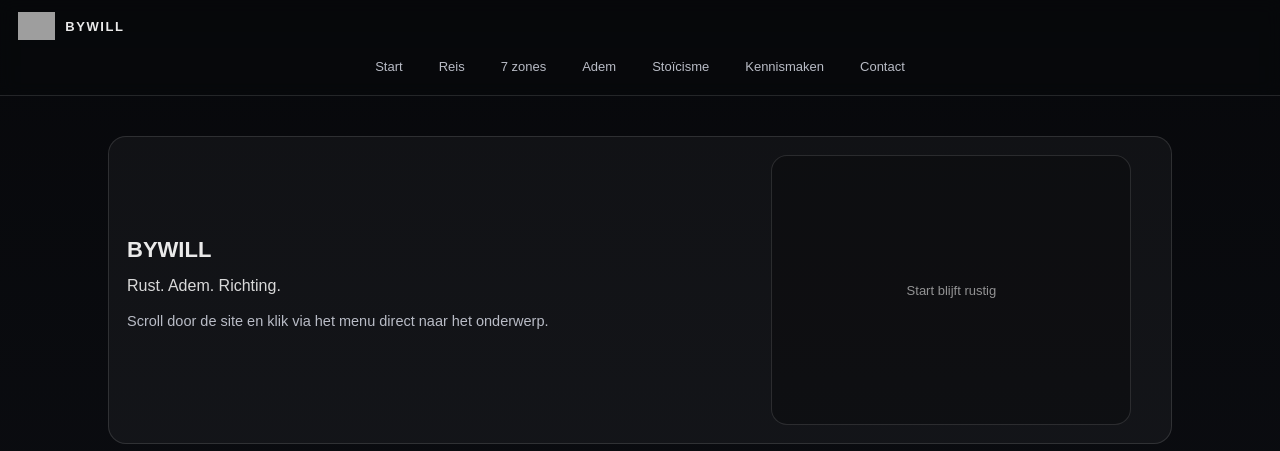
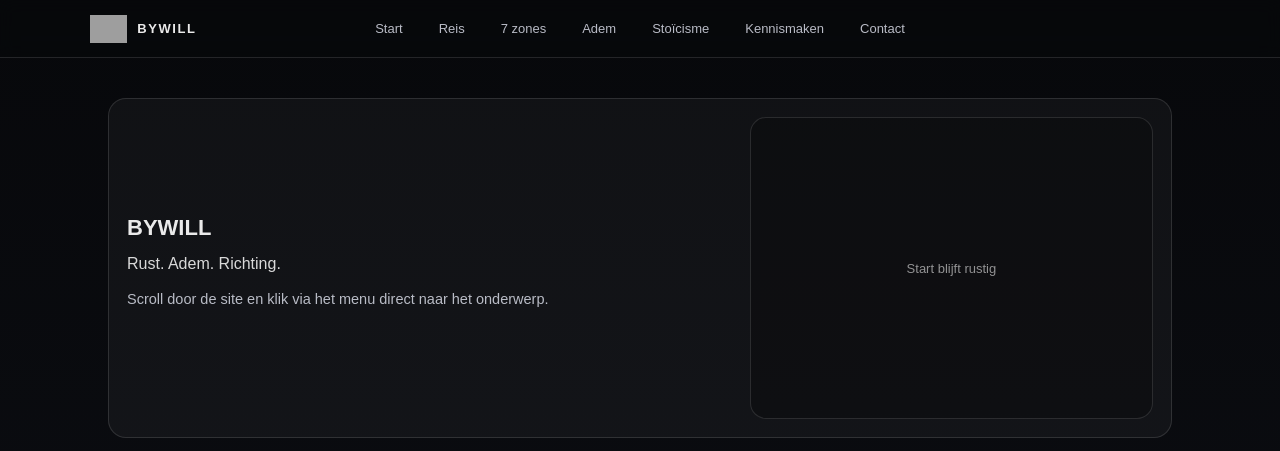
Before and after one commit to willvendel-source/BYWILL2, a Jekyll site: the page built from index.html, in a window 1280 px wide and 1400 px high. Shown: the top 451 px of the window. Built offline with Jekyll 4.4.1, drawn with Linux system fonts in a browser that asks for light colours; grey boxes are pictures that could not be loaded.

Commit message:
Replace full style.css
Refactor CSS styles for header, navigation, and sections.

```diff
--- a/assets/style.css
+++ b/assets/style.css
@@ -2,14 +2,17 @@
   --bg0:#07080b;
   --bg1:#0f1117;
   --bg2:#171a24;
+
   --fg:#eaeaea;
   --muted:#b9bcc6;
+
   --card:rgba(255,255,255,.04);
   --line:rgba(255,255,255,.12);
 }
 
 *{box-sizing:border-box}
 html{scroll-behavior:smooth}
+
 body{
   margin:0;
   font-family: Arial, sans-serif;
@@ -17,13 +20,14 @@ body{
   background: linear-gradient(180deg, var(--bg0) 0%, var(--bg1) 45%, var(--bg2) 100%);
 }
 
+/* main container */
 .site-main{
   max-width: 1100px;
   margin: 0 auto;
   padding: 26px 18px 70px;
 }
 
-/* topbar */
+/* header */
 .site-header{
   position: sticky;
   top: 0;
@@ -34,7 +38,18 @@ body{
   padding: 12px 18px;
 }
 
-.site-header .brand{
+.header-inner{
+  max-width: 1100px;
+  margin: 0 auto;
+  display: grid;
+  grid-template-columns: 1fr auto 1fr;
+  align-items: center;
+  gap: 14px;
+}
+
+/* brand left */
+.brand{
+  justify-self: start;
   display:flex;
   align-items:center;
   gap:10px;
@@ -42,24 +57,25 @@ body{
   color:var(--fg);
 }
 
-.site-header .brand-logo{
-  height: 28px;
-  width: auto;
+.brand-logo{
+  height:28px;
+  width:auto;
   display:block;
 }
 
-.site-header .brand-text{
-  font-weight: 700;
-  letter-spacing: .12em;
-  font-size: 13px;
+.brand-text{
+  font-weight:700;
+  letter-spacing:.12em;
+  font-size:13px;
 }
 
+/* nav center */
 .site-nav{
+  justify-self: center;
   display:flex;
   justify-content:center;
   gap: 14px;
   flex-wrap: wrap;
-  margin-top: 10px;
 }
 
 .site-nav a{
@@ -77,26 +93,9 @@ body{
   background: rgba(255,255,255,.04);
 }
 
-/* hero */
-.hero{
-  display:flex;
-  justify-content:center;
-  margin: 18px 0 26px;
-}
-
-.hero-card{
-  width: 100%;
-  max-width: 520px;
-  background: var(--card);
-  border: 1px solid var(--line);
-  border-radius: 18px;
-  overflow:hidden;
-}
-
-.hero-card img{
-  width:100%;
-  height:auto;
-  display:block;
+/* spacer right */
+.header-spacer{
+  justify-self: end;
 }
 
 /* sections */
@@ -115,10 +114,14 @@ body{
   align-items: center;
 }
 
+.section-text h1,
 .section-text h2{
   margin: 0 0 10px;
-  font-size: 22px;
+  font-weight:700;
 }
+
+.section-text h1{font-size: 26px}
+.section-text h2{font-size: 22px}
 
 .section-text .lead{
   margin: 0 0 12px;
@@ -140,9 +143,10 @@ body{
   align-items:center;
 }
 
+/* placeholder frame for images */
 .media-frame{
   width: 100%;
-  max-width: 360px;
+  max-width: 420px;
   aspect-ratio: 4 / 3;
   border-radius: 16px;
   border: 1px solid var(--line);
@@ -157,6 +161,17 @@ body{
   padding: 12px;
 }
 
+/* De Reis right image */
+.reis-beeld{
+  width:100%;
+  max-width:420px;
+  height:auto;
+  border-radius:16px;
+  border:1px solid var(--line);
+  background:rgba(0,0,0,.22);
+  display:block;
+}
+
 /* footer */
 .site-footer{
   border-top: 1px solid var(--line);
@@ -167,16 +182,17 @@ body{
 
 /* responsive */
 @media (max-width: 860px){
-  .section-grid{grid-template-columns: 1fr}
-  .site-nav{justify-content:flex-start}
-  .hero-card{max-width: 680px}
+  .header-inner{
+    grid-template-columns: 1fr;
+    justify-items: start;
+  }
+
+  .site-nav{
+    justify-self: start;
+    justify-content:flex-start;
+  }
+
+  .section-grid{
+    grid-template-columns: 1fr;
+  }
 }
-.reis-beeld{
-  width:100%;
-  max-width:420px;
-  height:auto;
-  border-radius:16px;
-  border:1px solid var(--line);
-  background:rgba(0,0,0,.22);
-  display:block;
-}
```
